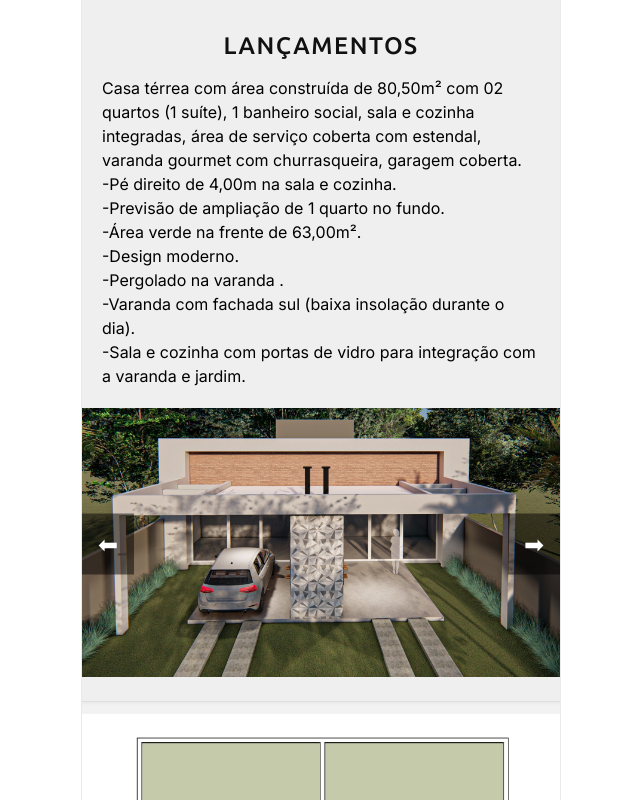
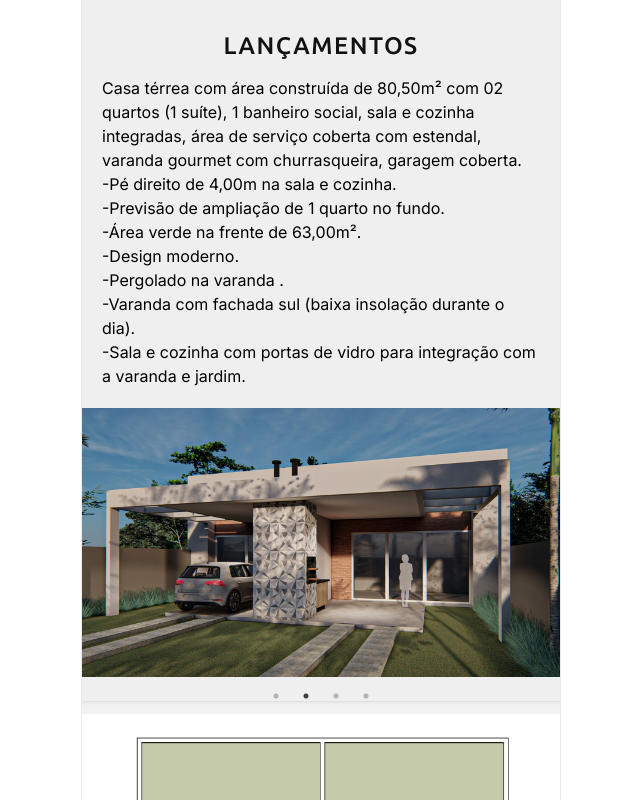
Before and after one commit to danielclaytonborgtx/DC-Imob, a React (Vite) app: page /slideshow in a window 1280 px wide. Shown: the top 800 px of the page, without its empty margins (319-959 px from the left). Built offline with nearby package versions, Linux system fonts and the light colour scheme.

Commit message:
commit 15

```diff
--- a/src/pages/SlideShowPage/SlideShowPage.tsx
+++ b/src/pages/SlideShowPage/SlideShowPage.tsx
@@ -1,4 +1,5 @@
-import React, { useState } from "react";
+import React from 'react';
+import Slider from 'react-slick';
 import { Title } from "../../components/Title";
 import image2 from "../../assets/Image2.jpeg";
 import image3 from "../../assets/Image3.jpeg";
@@ -8,9 +9,6 @@ import additionalImage from "../../assets/Imageplanta.jpeg"; // Imagem adicional
 import {
   Container,
   SlideshowContainer,
-  Slide,
-  PrevButton,
-  NextButton,
   Image,
   AdditionalImageContainer,
   FooterContainer,
@@ -19,6 +17,8 @@ import {
   WhatsappIcon,
   StyledText
 } from "./styles";
+import "slick-carousel/slick/slick.css";
+import "slick-carousel/slick/slick-theme.css";
 
 const Footer: React.FC = () => {
   return (
@@ -38,14 +38,14 @@ const Footer: React.FC = () => {
 const slideImages = [image2, image3, image4, image5];
 
 export const SlideShowPage: React.FC = () => {
-  const [currentSlide, setCurrentSlide] = useState(0);
-
-  const nextSlide = () => {
-    setCurrentSlide((currentSlide + 1) % slideImages.length);
-  };
-
-  const prevSlide = () => {
-    setCurrentSlide(currentSlide === 0 ? slideImages.length - 1 : currentSlide - 1);
+  const settings = {
+    dots: true,
+    infinite: true,
+    speed: 500,
+    slidesToShow: 1,
+    slidesToScroll: 1,
+    autoplay: true,
+    autoplaySpeed: 3000,
   };
 
   return (
@@ -62,11 +62,13 @@ export const SlideShowPage: React.FC = () => {
         -Sala e cozinha com portas de vidro para integração com a varanda e jardim.
       </StyledText>
       <SlideshowContainer>
-        <Slide>
-          <PrevButton onClick={prevSlide}>&#x2B05;</PrevButton>
-          <Image src={slideImages[currentSlide]} alt={`Slide ${currentSlide + 1}`} />
-          <NextButton onClick={nextSlide}>&#x27A1;</NextButton>
-        </Slide>
+        <Slider {...settings}>
+          {slideImages.map((image, index) => (
+            <div key={index}>
+              <Image src={image} alt={`Slide ${index + 1}`} />
+            </div>
+          ))}
+        </Slider>
       </SlideshowContainer>
       <AdditionalImageContainer>
         <Image src={additionalImage} alt="Imagem Adicional" />
--- a/src/pages/SlideShowPage/styles.ts
+++ b/src/pages/SlideShowPage/styles.ts
@@ -10,41 +10,6 @@ export const SlideshowContainer = styled.div`
   max-width: 1000px; /* Ajuste conforme necessário */
   margin: auto;
   margin-top: 20px; /* Exemplo de margem entre o SlideshowContainer e o texto */
-`;
-
-export const Slide = styled.div`
-  position: relative;
-  text-align: center;
-`;
-
-export const PrevButton = styled.button`
-  position: absolute;
-  top: 50%;
-  left: 0;
-  transform: translateY(-50%);
-  font-size: 24px;
-  cursor: pointer;
-  color: white;
-  background-color: rgba(0, 0, 0, 0.5);
-  border: none;
-  outline: none;
-  padding: 16px;
-  z-index: 1;
-`;
-
-export const NextButton = styled.button`
-  position: absolute;
-  top: 50%;
-  right: 0;
-  transform: translateY(-50%);
-  font-size: 24px;
-  cursor: pointer;
-  color: white;
-  background-color: rgba(0, 0, 0, 0.5);
-  border: none;
-  outline: none;
-  padding: 16px;
-  z-index: 1;
 `;
 
 export const Image = styled.img`
```
